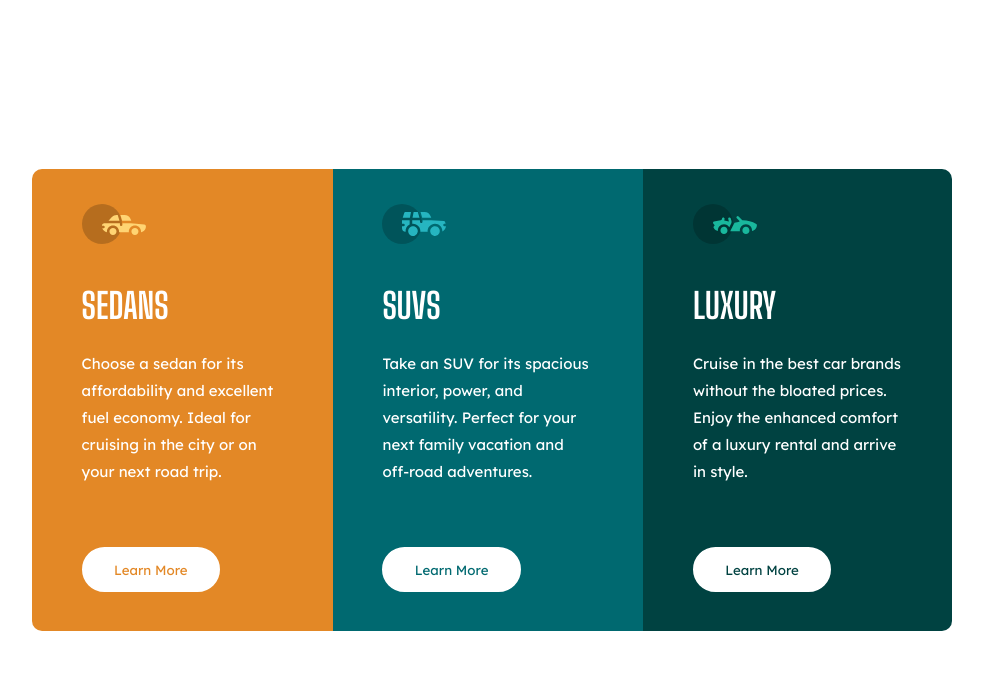
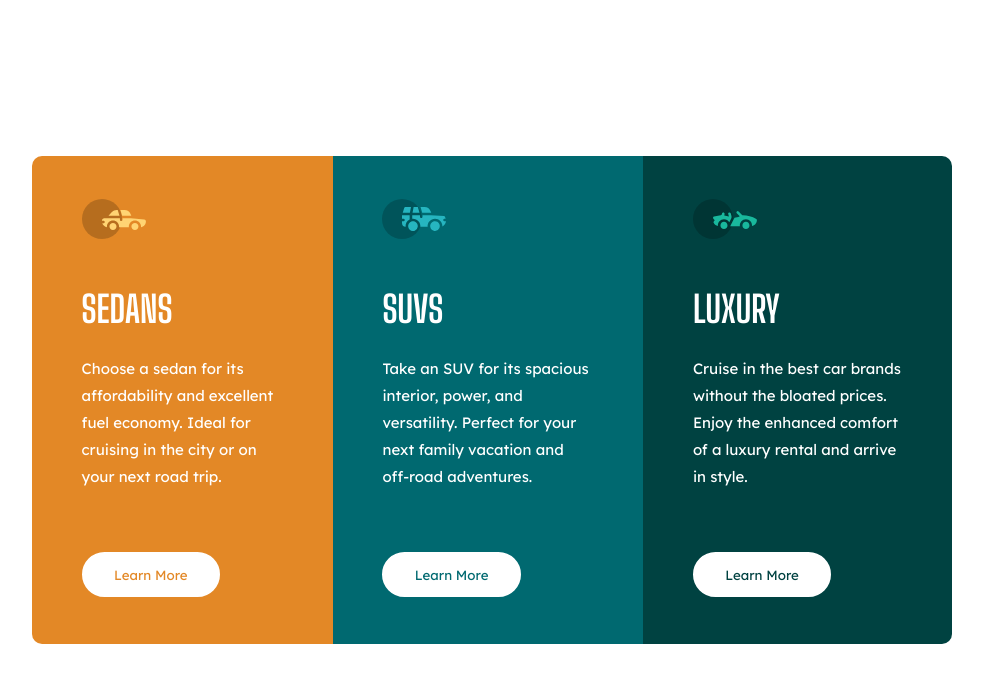
Before and after one commit to Umer-Khokhar/3-column-preview-card-component, a plain HTML site: page index.html in a window 1280 px wide. Shown: the whole page, without its empty margins (148-1131 px from the left). Drawn offline with Linux system fonts and the light colour scheme.

Commit message:
-Fix spacing

```diff
--- a/style.css
+++ b/style.css
@@ -29,11 +29,11 @@ body {
 /* Spacing and other properties to the img and info  */
 
 .flex-items img {
-    padding: 1rem 1.9rem;
+    padding: 1.5rem 1.9rem;
 }
 .flex-items .info h1 {
     font-family: 'Big Shoulders Display', cursive;
-    font-size: 2.2rem;
+    font-size: 2.3rem;
     font-weight: 700;
     padding-bottom: 1.5rem;
     text-transform: uppercase;
@@ -46,6 +46,7 @@ body {
 }
 .flex-items .buttons {
     margin-top: 1.5rem;
+    margin-bottom: .5rem;
 }
 /* Button Styling  */
 .btn {
```
